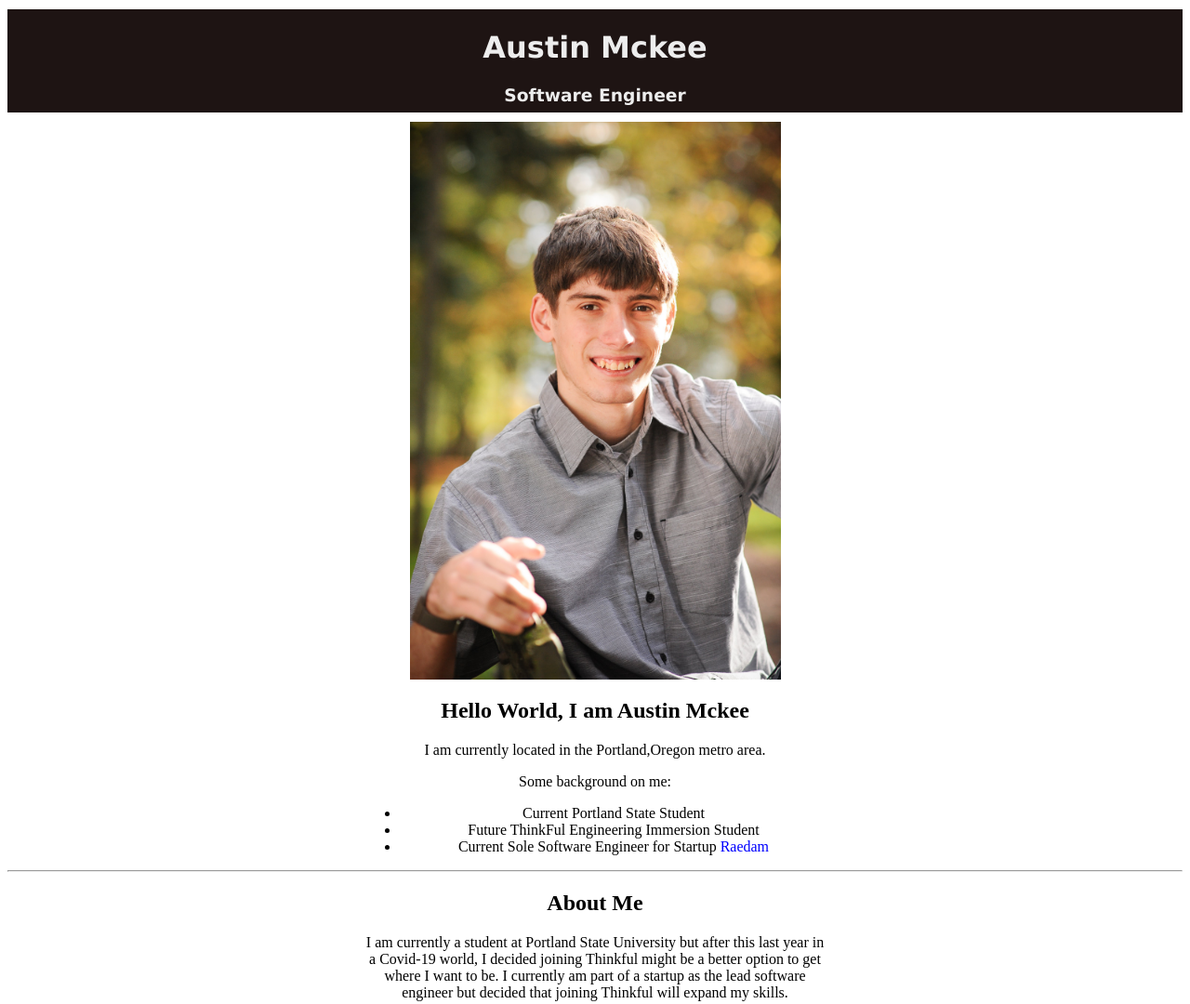
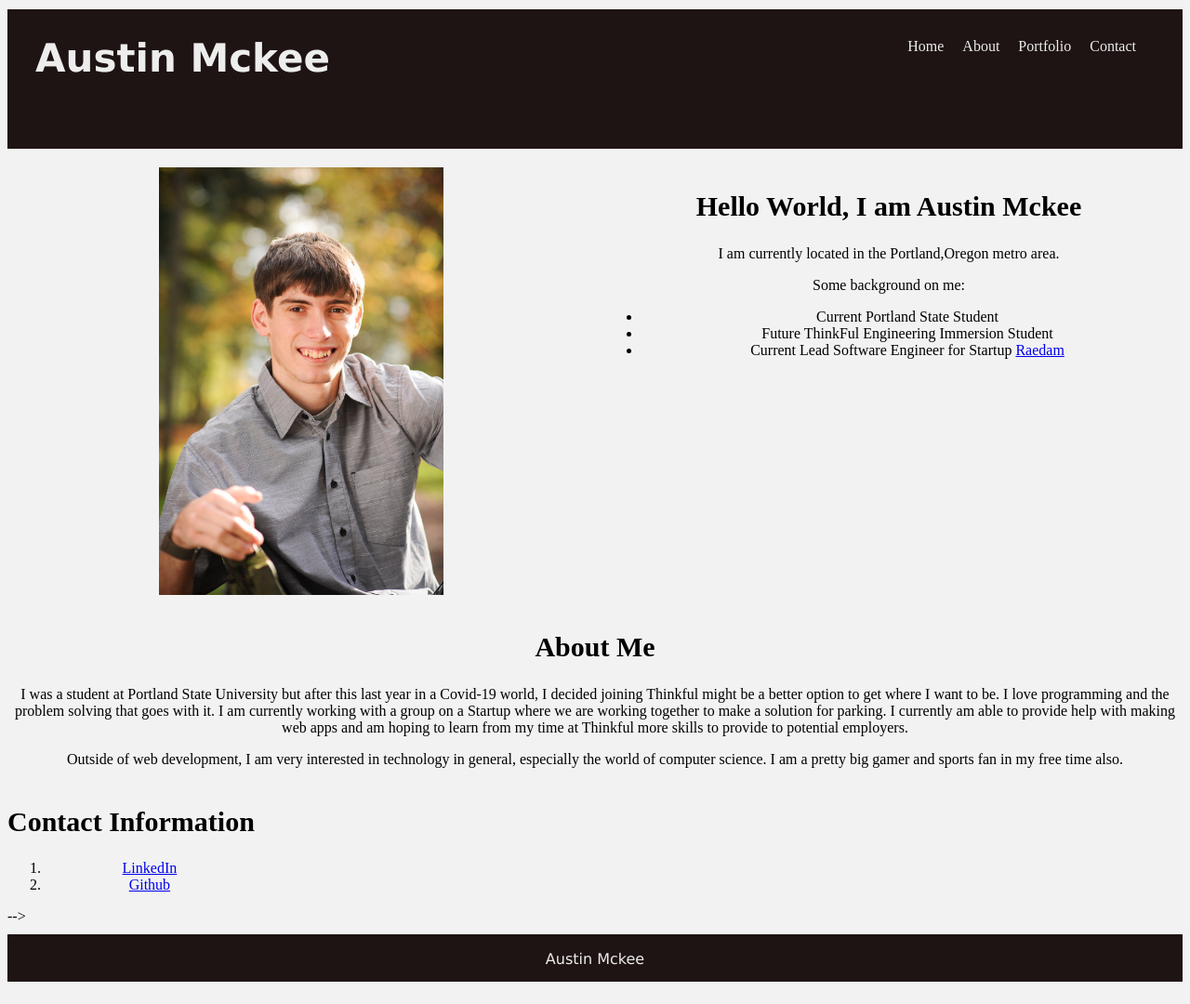
Before and after one commit to hoostin/portfolio, a plain HTML site: page index.html in a window 1280 px wide. Shown: the top 1080 px of the page at 93% size. Drawn offline with Linux system fonts and the light colour scheme.

Commit message:
flex start

```diff
--- a/index.html
+++ b/index.html
@@ -10,40 +10,59 @@
         <!-- top of webpage (header)-->
     <header>
       <h1>Austin Mckee</h1>
-      <h3> Software Engineer</h3>
+      <nav>
+        <ul id= "navMenu">
+          <li><a href="#top">Home</a></li>
+          <li><a href="#about">About</a></li>
+          <li><a href="#portfolio">Portfolio</a></li>
+          <li><a href="#contact">Contact</a></li>
+        </ul>
+      </nav>
     </header>
     <!-- body of webpage -->
-    <main>
+    <!-- <main>
           <!-- Intro -->
-      <article >
-        <div class ="align-center">
+      <section id ="intro" class="group" >
+        <div class ="item">
            <img src ="images/profile.jpg" alt="Picture of Austin">
         </div>
-        <div class ="text-box">
+        <div class ="item">
         <h2> Hello World, I am Austin Mckee </h2>
         <p> I am currently located in the Portland,Oregon metro area.</p>
         <p> Some background on me: </p>
         <ul>
           <li>Current Portland State Student</li>
           <li>Future ThinkFul Engineering Immersion Student </li>
-          <li> Current Sole Software Engineer for Startup <a href="https://www.raedam.co/about">Raedam</a> </li>
+          <li> Current Lead Software Engineer for Startup <a href="https://www.raedam.co/about">Raedam</a> </li>
         </ul>
         </div>
-      </article>
+      </section>
 
 
-      <hr>
+
           <!-- About section -->
-      <section>
+      <section id="about" class= "group">
         <div class ="text-box">
         <h2>About Me</h2>
-        <p> I am currently a student at Portland State University but after this last year in a Covid-19 world, I decided joining Thinkful might be a better option to get where I want to be. I currently am part of a startup as the lead software engineer but decided that joining Thinkful will expand my skills.</p>
-        <p>Outside of web development, I am very interested in technology in general, especially the world of computer science. I am a pretty big gamer and sports fan in my free time also.</p>
+        <p> I was a student at Portland State University but after this last year in a Covid-19 world,
+           I decided joining Thinkful might be a better option to get where I want to be.
+           I love programming and the problem solving that goes with it. I am currently working with a
+           group on a Startup where we are working together to make a solution for parking. I currently am
+           able to provide help with making web apps and am hoping to learn from my time at Thinkful more
+           skills to provide to potential employers.
+          </p>
+        <p>Outside of web development, I am very interested in technology in general, especially the world of computer science.
+          I am a pretty big gamer and sports fan in my free time also.
+        </p>
         </div>
       </section>
-      <hr>
+      <section id="portfolio" class="group">
+        <div class="text-box">
+
+        </div>
+      </section>
           <!-- Contact info -->
-      <section>
+      <section id ="contact" class="group">
                 <div class ="text-box">
         <h2> Contact Information</h2>
         <ol>
@@ -53,7 +72,7 @@
         </ol>
                 </div>
       </section>
-    </main>
+    </main> -->
         <!-- bottom of webpage (footer) -->
     <footer>
       <p>Austin Mckee</p>
--- a/style.css
+++ b/style.css
@@ -1,62 +1,91 @@
- img {
+/* img {
   width: 399px;
   height: 600px;
-    display: block;
-  margin:auto;
-}
+  display: block;
+  margin: auto;
+} */
+
 /*class to make a tex box of a certain width and centered*/
-.text-box
-{
+/* .text-box {
   text-align: center;
-  margin:auto;
+  margin: auto;
   width: 500px;
-}
+} */
 /*style settings for header and footer*/
-header,footer
-{
-
-  background:#1E1413;
-  color:#ededed;
+header,
+footer {
+  background: #1e1413;
+  color: #ededed;
   text-align: center;
-   padding-top: 1px;
-   margin: 10px 0px;
-    font-family: Verdana, sans-serif;
+  padding-top: 1px;
+  margin: 10px 0px;
+  font-family: Verdana, sans-serif;
 }
 /*specific heights for headings /footer */
-header{
-   height: 110px;
+header {
+  height: 150px;
 }
-footer{
-   height: 50px;
+footer {
+  height: 50px;
 }
-// sets background for bidy of website and font for body
-body{
+/* sets background for bidy of website and font for body*/
+body {
   background: #f2f2f2;
-  font-family: 'Times New Roman', serif;
+  font-family: "Times New Roman", serif;
 }
-// sets text sizes for headings and text
-h2{
+/* sets text sizes for headings and text*/
+h1 {
+  font-size: 42px;
+  margin-bottom: 0px;
+}
+h2 {
   font-size: 30px;
 }
-p{
+
+.group p {
   font-size: 16px;
 }
-/* below sets link styles for different states clicked,hover etc*/
-a:link {
-  color:blue;
-  text-decoration: none;
+.group img {
+  width: 50%;
+}
+.item {
+  flex: 1;
+  margin: 10px;
 }
 
-a:visited {
-  color:green;
+.group {
+  text-align: center;
+  display: flex;
+  flex-direction: column;
+}
+header nav {
+  display: flex;
+  justify-content: center;
+  height: 20px;
+}
+header nav ul li a {
+  font-family: Montserrat;
+  color: #ededed;
   text-decoration: none;
+  margin: 0 20px 0 0;
 }
-
-a:hover {
-  text-decoration: underline;
+header nav ul {
+  display: flex;
+  padding-left: 0;
+  list-style: none;
 }
-
-a:active {
-  color:red;
-  text-decoration: underline;
+@media all and (min-width: 800px) {
+  .group {
+    flex-direction: row;
+  }
 }
+@media all and (min-width: 600px) {
+  header {
+    display: flex;
+    justify-content: space-between;
+    padding: 0 30px;
+  }
+  header nav {
+    margin-top: 14px;
+  }
+}
```
